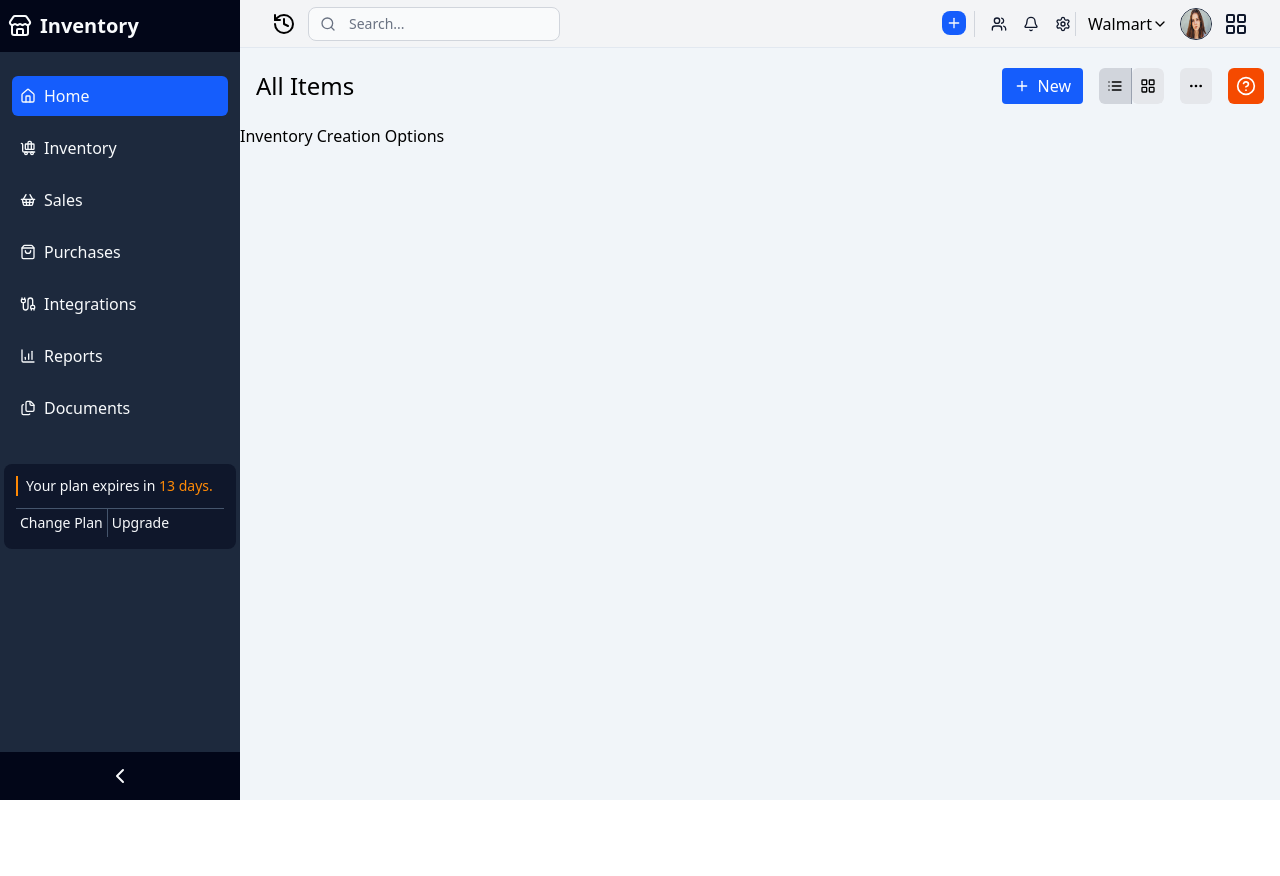
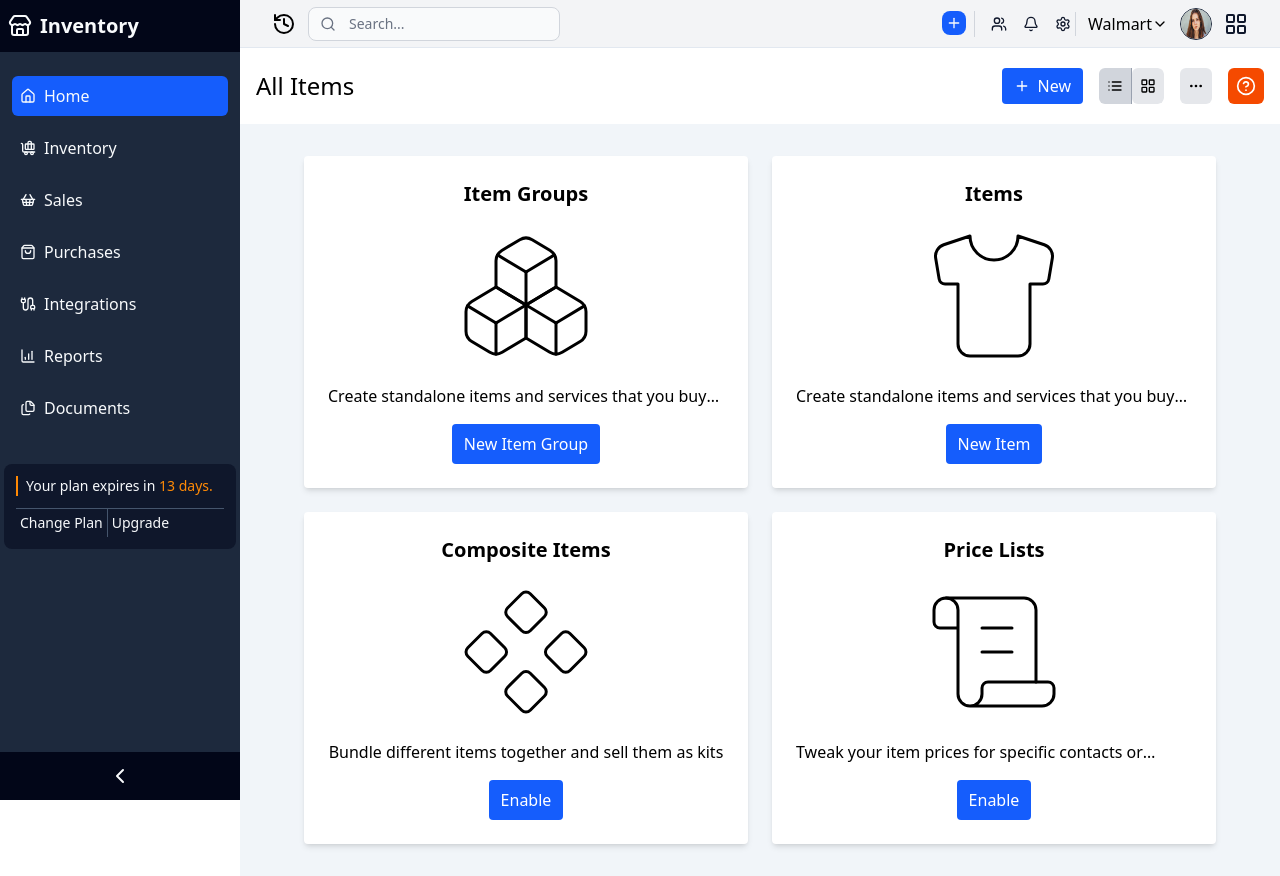
Before and after one commit to GauravGCA19/evergreen-inventory, a Next.js app: page /dashboard/inventory in a window 1280 px wide. Before the commit the page ends 800 px from the top, so only its background shows below. Built offline with nearby package versions, Linux system fonts and the light colour scheme.

Commit message:
Creating Inventory options cards and Inventory page

```diff
--- /dev/null
+++ b/app/(back-office)/dashboard/inventory/items/new/page.jsx
@@ -0,0 +1,12 @@
+function New() {
+  return (
+    <div>
+      {/* Header */}
+      {/* Form */}
+      {/* Footer */}
+      <h2>New Item will be Created Here</h2>
+    </div>
+  );
+}
+
+export default New;
--- a/app/(back-office)/dashboard/inventory/page.jsx
+++ b/app/(back-office)/dashboard/inventory/page.jsx
@@ -1,10 +1,91 @@
+"use client";
+
 import FixedHeader from "@/components/dashboard/FixedHeader";
+import OptionCard from "@/components/dashboard/OptionCard";
+import { Boxes, Component, ScrollText, Shirt } from "lucide-react";
+import Link from "next/link";
 
 function Inventory() {
+  const optionCards = [
+    {
+      title: "Item Groups",
+      description: "Create standalone items and services that you buy and sell",
+      link: "/new",
+      linkTitle: "New Item Group",
+      enabled: true,
+      icon: Boxes,
+    },
+    {
+      title: "Items",
+      description: "Create standalone items and services that you buy and sell",
+      link: "/new",
+      linkTitle: "New Item",
+      enabled: true,
+      icon: Shirt,
+    },
+    {
+      title: "Composite Items",
+      description: "Bundle different items together and sell them as kits",
+      link: "/new",
+      linkTitle: "New Composite Item",
+      enabled: false,
+      icon: Component,
+    },
+    {
+      title: "Price Lists",
+      description:
+        "Tweak your item prices for specific contacts or transactions",
+      link: "/new",
+      linkTitle: "New Item",
+      enabled: false,
+      icon: ScrollText,
+    },
+  ];
   return (
     <div>
-      <FixedHeader />
-      <h2>Inventory Creation Options</h2>
+      <FixedHeader newLink="/dashboard/inventory/items/new" />
+      <div className="grid grid-col-1 lg:grid-cols-2 px-16 py-8 gap-6">
+        {optionCards.map((card, i) => {
+          return <OptionCard optionData={card} key={i} />;
+        })}
+        {/* <div className="shadow-md bg-white flex flex-col items-center justify-center gap-4 p-6 rounded">
+          <h2>Item Groups</h2>
+          <div className="">
+            <Shirt strokeWidth=".5px" className="w-36 h-36" />
+          </div>
+          <p className="line-clamp-1">
+            Create multiple variants of the same item using Item Groups
+          </p>
+          <Link
+            href="#"
+            className="py-2 px-3 text-white rounded-sm bg-blue-600 inline-flex items-center space-x-2"
+          >
+            New Item Group
+          </Link>
+          <button className="cursor-pointer py-2 px-3 text-white rounded-sm bg-blue-600 inline-flex items-center space-x-2">
+            Enable
+          </button>
+        </div> */}
+
+        {/* <div className="shadow-md bg-white flex flex-col items-center justify-center gap-4 p-6 rounded">
+          <h2>Item Groups</h2>
+          <div className="">
+            <Shirt strokeWidth=".5px" className="w-36 h-36" />
+          </div>
+          <p className="line-clamp-1">
+            Create multiple variants of the same item using Item Groups
+          </p>
+          <Link
+            href="#"
+            className="py-2 px-3 text-white rounded-sm bg-blue-600 inline-flex items-center space-x-2"
+          >
+            New Item Group
+          </Link>
+          <button className="cursor-pointer py-2 px-3 text-white rounded-sm bg-blue-600 inline-flex items-center space-x-2">
+            Enable
+          </button>
+        </div> */}
+      </div>
     </div>
   );
 }
--- a/components/dashboard/FixedHeader.jsx
+++ b/components/dashboard/FixedHeader.jsx
@@ -7,14 +7,14 @@ import {
 } from "lucide-react";
 import Link from "next/link";
 
-function FixedHeader() {
+function FixedHeader({ newLink }) {
   return (
-    <div className="flex justify-between items-center bg-white-300 py-5 px-4">
+    <div className="flex justify-between items-center bg-white py-5 px-4">
       <button className="text-2xl cursor-pointer">All Items</button>
       <div className="flex gap-4">
         {/* New */}
         <Link
-          href="#"
+          href={newLink}
           className="p-1 px-3 text-white rounded-sm bg-blue-600 flex items-center space-x-2"
         >
           <Plus className=" w-4 h-4" />
--- /dev/null
+++ b/components/dashboard/OptionCard.jsx
@@ -0,0 +1,38 @@
+"use client";
+
+import Link from "next/link";
+
+function OptionCard({ optionData }) {
+  const {
+    title,
+    description,
+    link,
+    linkTitle,
+    enabled,
+    icon: Icon,
+  } = optionData;
+  return (
+    <div className="shadow-md bg-white flex flex-col items-center justify-center gap-4 p-6 rounded">
+      <h2 className="text-xl font-semibold">{title}</h2>
+      <div className="">
+        <Icon strokeWidth=".5px" className="w-36 h-36" />
+      </div>
+      <p className="line-clamp-1">{description}</p>
+
+      {enabled ? (
+        <Link
+          href={link}
+          className="py-2 px-3 text-white rounded-sm bg-blue-600 inline-flex items-center space-x-2"
+        >
+          {linkTitle}
+        </Link>
+      ) : (
+        <button className="cursor-pointer py-2 px-3 text-white rounded-sm bg-blue-600 inline-flex items-center space-x-2">
+          Enable
+        </button>
+      )}
+    </div>
+  );
+}
+
+export default OptionCard;
```
